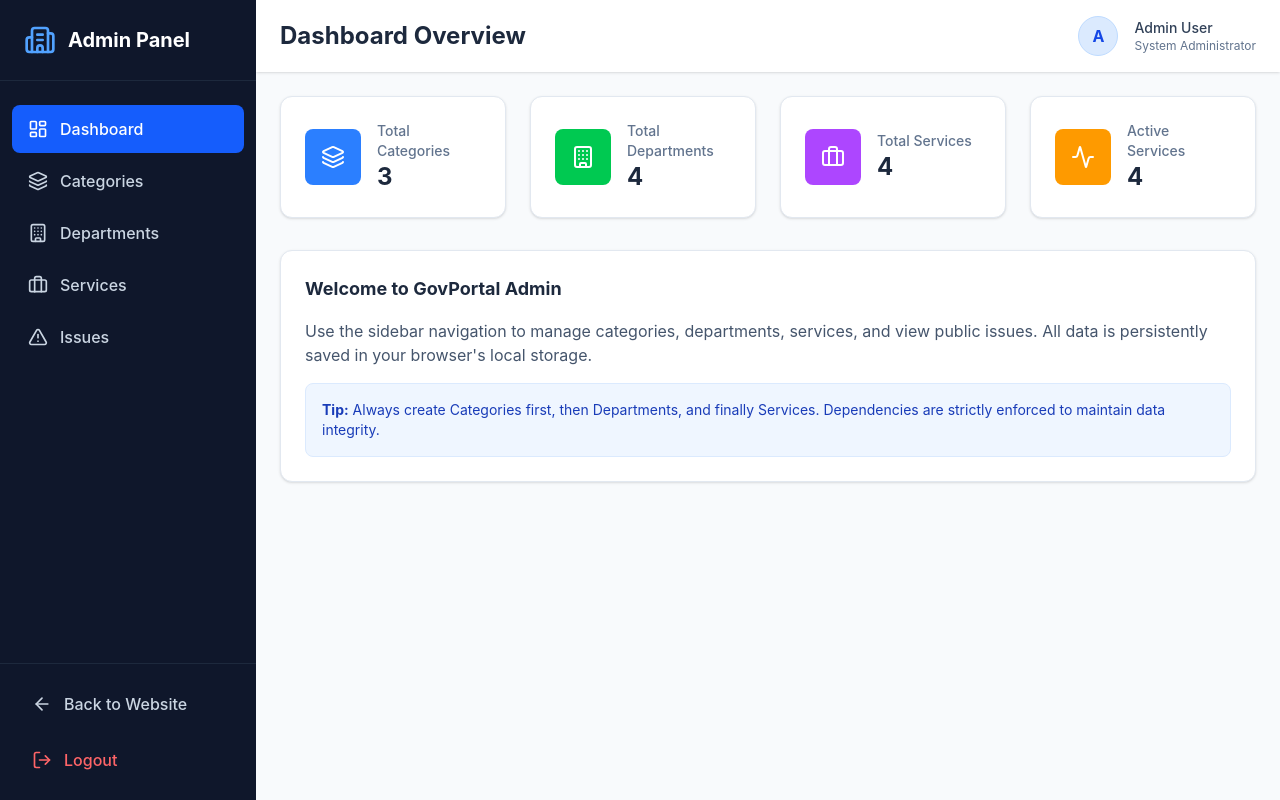
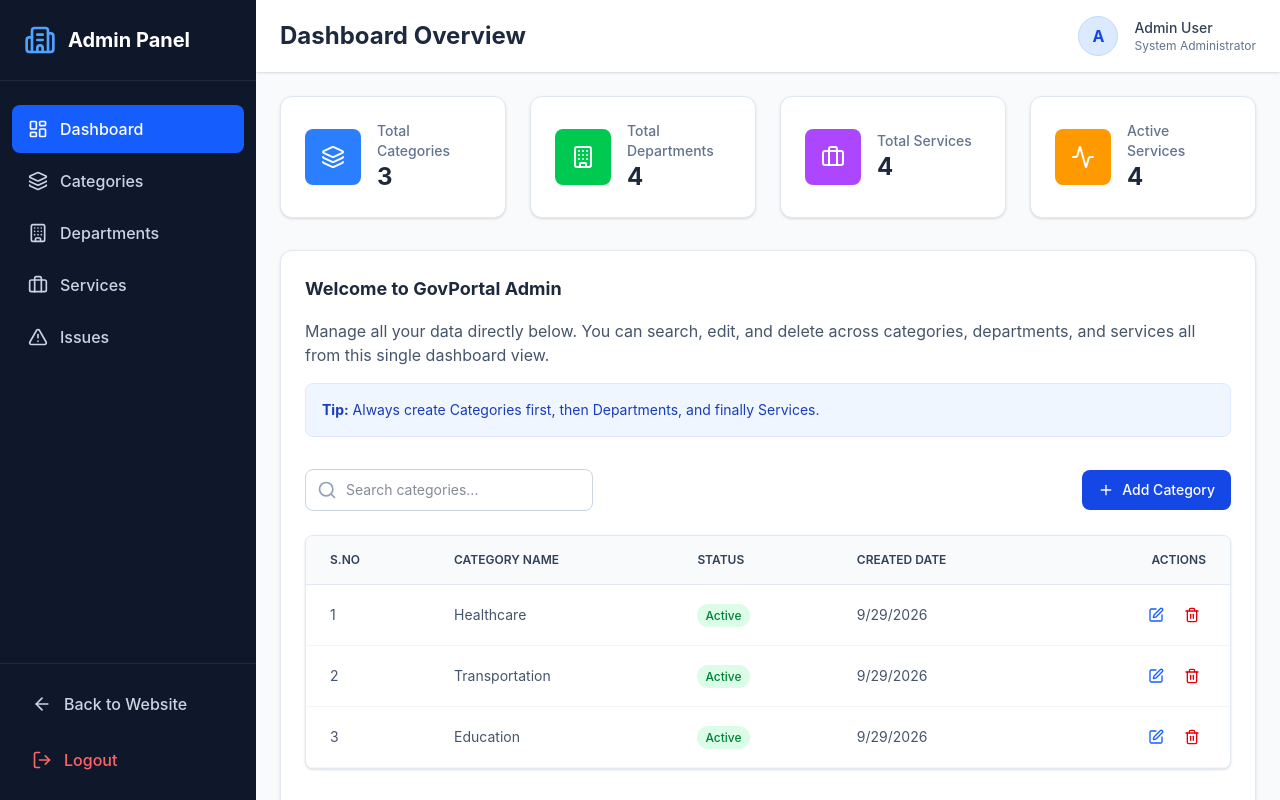
Before and after one commit to 5uba/GovernmentPortal, a React (Vite) app: page /#/admin/dashboard in a window 1280 px wide. Built offline with nearby package versions, Linux system fonts and the light colour scheme.

Commit message:
Combine all management tables into dashboard for inline editing

```diff
--- a/src/pages/CategoryManagement.jsx
+++ b/src/pages/CategoryManagement.jsx
@@ -5,7 +5,7 @@ import FormModal from '../components/FormModal';
 import { getStorageData, setStorageData, generateId } from '../utils/localStorage';
 import { Plus, Search } from 'lucide-react';
 
-const CategoryManagement = () => {
+const CategoryManagement = ({ inline = false }) => {
   const [categories, setCategories] = useState([]);
   const [searchTerm, setSearchTerm] = useState('');
   const [isModalOpen, setIsModalOpen] = useState(false);
@@ -79,8 +79,9 @@ const CategoryManagement = () => {
     { header: 'Created Date', accessor: 'createdAt' }
   ];
 
-  return (
-    <AdminLayout title="Category Management">
+  const content = (
+    <div className={inline ? "mt-8" : ""}>
+      {!inline && <h2 className="text-2xl font-bold mb-6 text-slate-800">Category Management</h2>}
       <div className="mb-6 flex flex-col sm:flex-row justify-between items-start sm:items-center gap-4">
         <div className="relative w-full sm:w-72">
           <div className="absolute inset-y-0 left-0 flex items-center pl-3 pointer-events-none">
@@ -160,6 +161,14 @@ const CategoryManagement = () => {
           </div>
         </form>
       </FormModal>
+    </div>
+  );
+
+  if (inline) return content;
+
+  return (
+    <AdminLayout title="Category Management">
+      {content}
     </AdminLayout>
   );
 };
--- a/src/pages/Dashboard.jsx
+++ b/src/pages/Dashboard.jsx
@@ -2,6 +2,9 @@ import { useState, useEffect } from 'react';
 import AdminLayout from '../components/AdminLayout';
 import { Layers, Building, Briefcase, Activity } from 'lucide-react';
 import { getStorageData } from '../utils/localStorage';
+import CategoryManagement from './CategoryManagement';
+import DepartmentManagement from './DepartmentManagement';
+import ServiceManagement from './ServiceManagement';
 
 const Dashboard = () => {
   const [stats, setStats] = useState({
@@ -53,12 +56,17 @@ const Dashboard = () => {
       <div className="bg-white rounded-xl shadow-sm border border-slate-200 p-6">
         <h2 className="text-lg font-bold text-slate-800 mb-4">Welcome to GovPortal Admin</h2>
         <p className="text-slate-600 mb-4">
-          Use the sidebar navigation to manage categories, departments, services, and view public issues.
-          All data is persistently saved in your browser's local storage.
+          Manage all your data directly below. You can search, edit, and delete across categories, departments, and services all from this single dashboard view.
         </p>
-        <div className="bg-blue-50 border border-blue-100 rounded-lg p-4 text-blue-800 text-sm">
-          <strong>Tip:</strong> Always create Categories first, then Departments, and finally Services. Dependencies are strictly enforced to maintain data integrity.
+        <div className="bg-blue-50 border border-blue-100 rounded-lg p-4 text-blue-800 text-sm mb-6">
+          <strong>Tip:</strong> Always create Categories first, then Departments, and finally Services.
         </div>
+
+        {/* Render inline tables */}
+        <CategoryManagement inline={true} />
+        <DepartmentManagement inline={true} />
+        <ServiceManagement inline={true} />
+
       </div>
     </AdminLayout>
   );
--- a/src/pages/DepartmentManagement.jsx
+++ b/src/pages/DepartmentManagement.jsx
@@ -5,7 +5,7 @@ import FormModal from '../components/FormModal';
 import { getStorageData, setStorageData, generateId } from '../utils/localStorage';
 import { Plus, Search } from 'lucide-react';
 
-const DepartmentManagement = () => {
+const DepartmentManagement = ({ inline = false }) => {
   const [departments, setDepartments] = useState([]);
   const [categories, setCategories] = useState([]);
   const [searchTerm, setSearchTerm] = useState('');
@@ -98,8 +98,9 @@ const DepartmentManagement = () => {
     { header: 'Status', accessor: 'status' }
   ];
 
-  return (
-    <AdminLayout title="Department Management">
+  const content = (
+    <div className={inline ? "mt-8 pt-8 border-t border-slate-200" : ""}>
+      {inline && <h2 className="text-2xl font-bold mb-6 text-slate-800">Department Management</h2>}
       <div className="mb-6 flex flex-col sm:flex-row justify-between items-start sm:items-center gap-4">
         <div className="relative w-full sm:w-72">
           <div className="absolute inset-y-0 left-0 flex items-center pl-3 pointer-events-none">
@@ -208,6 +209,14 @@ const DepartmentManagement = () => {
           </div>
         </form>
       </FormModal>
+    </div>
+  );
+
+  if (inline) return content;
+
+  return (
+    <AdminLayout title="Department Management">
+      {content}
     </AdminLayout>
   );
 };
--- a/src/pages/ServiceManagement.jsx
+++ b/src/pages/ServiceManagement.jsx
@@ -5,7 +5,7 @@ import FormModal from '../components/FormModal';
 import { getStorageData, setStorageData, generateId } from '../utils/localStorage';
 import { Plus, Search } from 'lucide-react';
 
-const ServiceManagement = () => {
+const ServiceManagement = ({ inline = false }) => {
   const [services, setServices] = useState([]);
   const [categories, setCategories] = useState([]);
   const [departments, setDepartments] = useState([]);
@@ -120,8 +120,9 @@ const ServiceManagement = () => {
     { header: 'Status', accessor: 'status' }
   ];
 
-  return (
-    <AdminLayout title="Service Management">
+  const content = (
+    <div className={inline ? "mt-8 pt-8 border-t border-slate-200" : ""}>
+      {inline && <h2 className="text-2xl font-bold mb-6 text-slate-800">Service Management</h2>}
       <div className="mb-6 flex flex-col sm:flex-row justify-between items-start sm:items-center gap-4">
         <div className="relative w-full sm:w-72">
           <div className="absolute inset-y-0 left-0 flex items-center pl-3 pointer-events-none">
@@ -251,6 +252,14 @@ const ServiceManagement = () => {
           </div>
         </form>
       </FormModal>
+    </div>
+  );
+
+  if (inline) return content;
+
+  return (
+    <AdminLayout title="Service Management">
+      {content}
     </AdminLayout>
   );
 };
```
